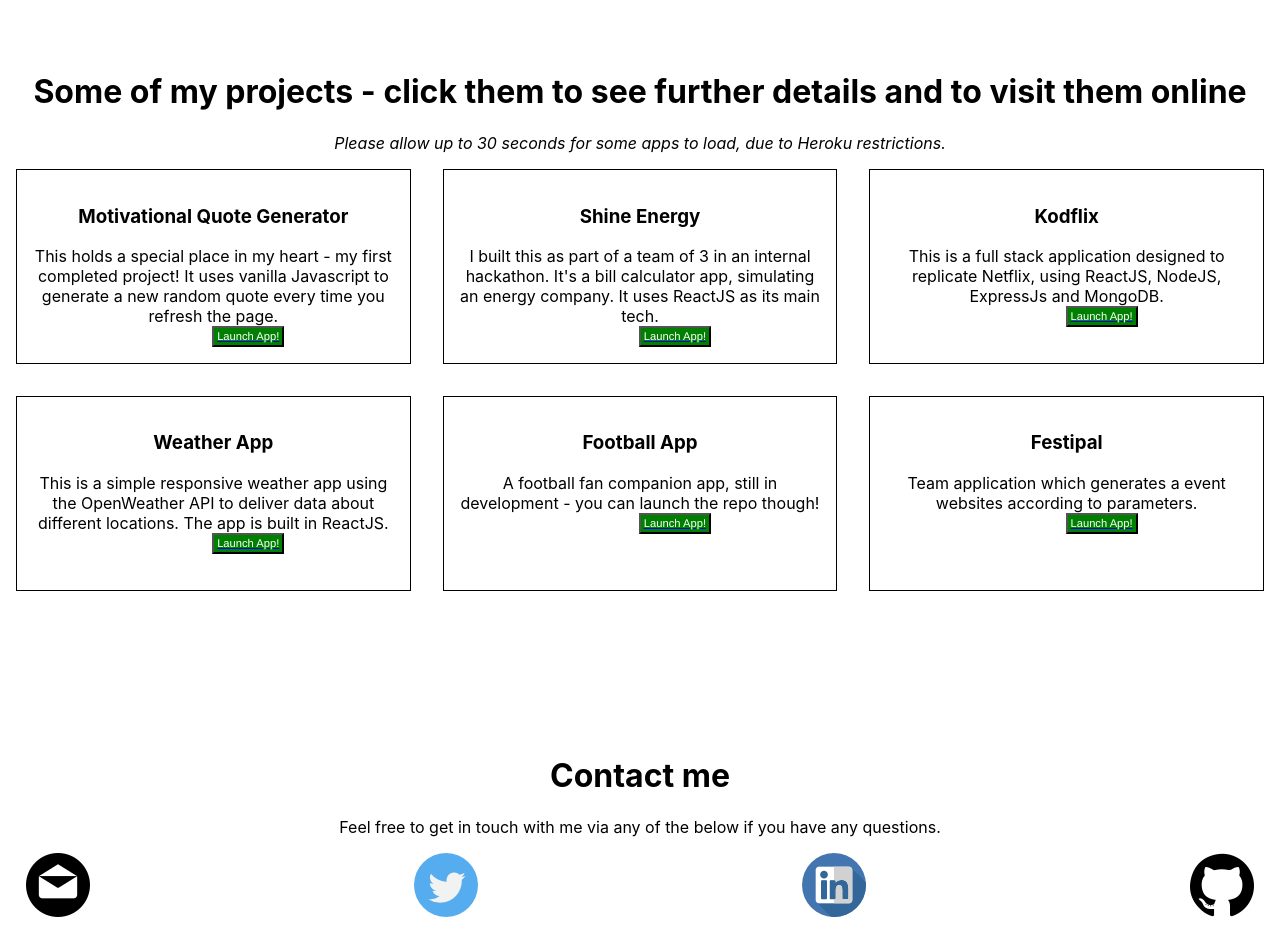
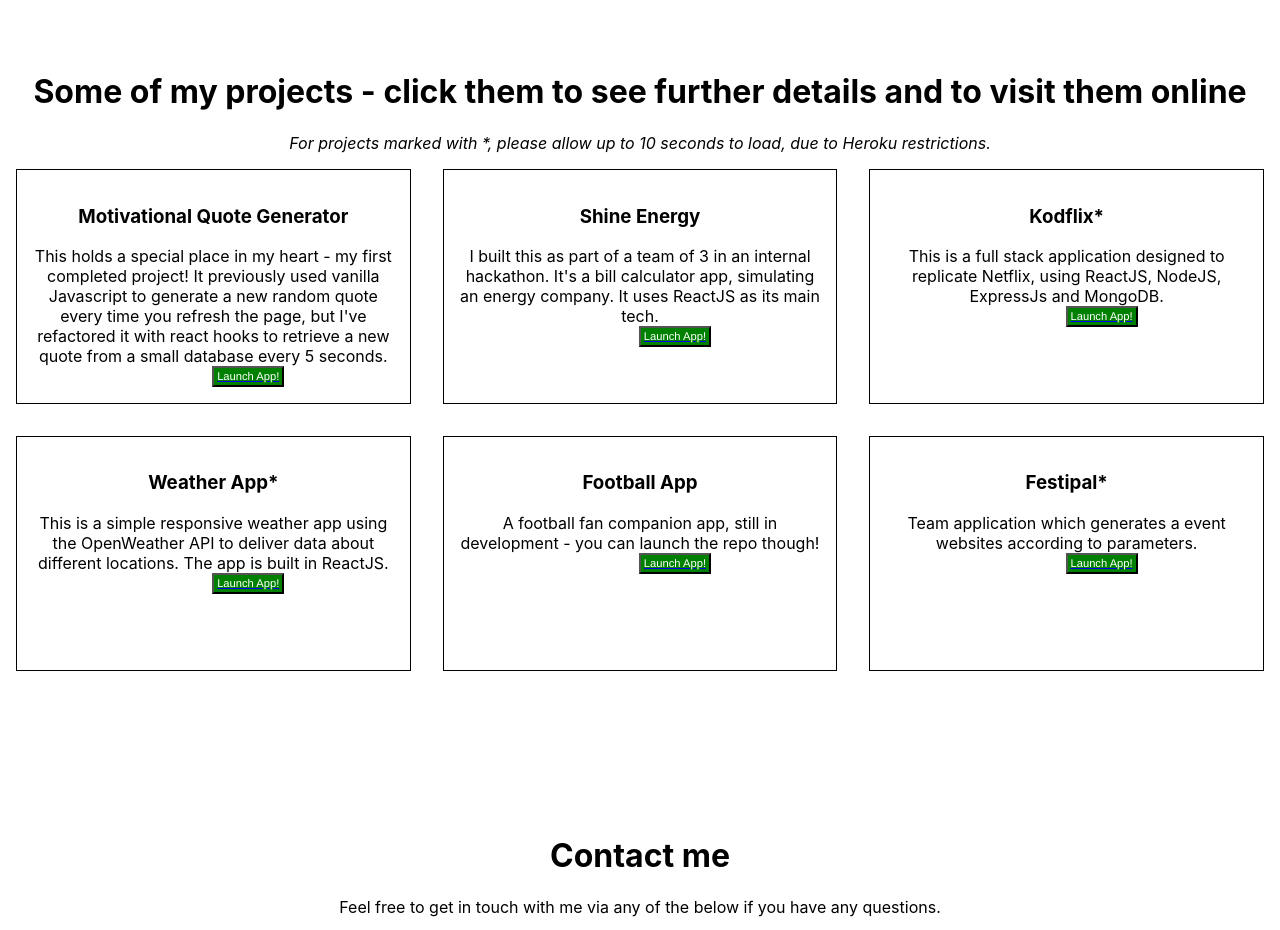
Before and after one commit to Reikon95/portfolio, a React (Create React App) app: page / in a window 1280 px wide. Shown: the part 1900-2830 px from the top of the page. Built offline with nearby package versions, Linux system fonts and the light colour scheme.

Commit message:
added new project links

```diff
--- a/src/App.js
+++ b/src/App.js
@@ -27,7 +27,7 @@
       </div>
       <div className="projects" id="projects">
         <h1>Some of my projects - click them to see further details and to visit them online</h1>
-        <em className="disclaimer">Please allow up to 30 seconds for some apps to load, due to Heroku restrictions.</em>
+        <em className="disclaimer">For projects marked with *, please allow up to 10 seconds to load, due to Heroku restrictions.</em>
       </div>
       <Projects/>
       <div className="contact" id="contact">
--- a/src/Projects.js
+++ b/src/Projects.js
@@ -9,9 +9,9 @@
         <div className="tileItem a">
         <h3>Motivational Quote Generator</h3>
         <div className="projectFurtherDetails">
-            This holds a special place in my heart - my first completed project! It uses vanilla Javascript to generate a new random quote
-            every time you refresh the page.
-            <a href="https://reikon95.github.io/MotivationalQuotes/" target="_blank"><button className="proButton">Launch App!</button></a>
+            This holds a special place in my heart - my first completed project! It previously used vanilla Javascript to generate a new random quote
+            every time you refresh the page, but I've refactored it with react hooks to retrieve a new quote from a small database every 5 seconds.
+            <a href="https://motivationalquotes.cameronjwblackwood.now.sh/" target="_blank"><button className="proButton">Launch App!</button></a>
         </div>
         </div>
         <div className="tileItem b">
@@ -22,14 +22,14 @@
         </div>
         </div>
         <div className="tileItem c">
-        <h3>Kodflix</h3>
+        <h3>Kodflix*</h3>
         <div className="projectFurtherDetails">
             This is a full stack application designed to replicate Netflix, using ReactJS, NodeJS, ExpressJs and MongoDB.
             <a href="https://kodflix-cjwb.herokuapp.com/" target="_blank"><button className="proButton">Launch App!</button></a>
         </div>
         </div>
         <div className="tileItem d">
-        <h3>Weather App</h3>
+        <h3>Weather App*</h3>
         <div className="projectFurtherDetails">
             This is a simple responsive weather app using the OpenWeather API to deliver data about different locations.
             The app is built in ReactJS.
@@ -44,7 +44,7 @@
         </div>
         </div>
             <div className="tileItem f">
-            <h3>Festipal</h3>
+            <h3>Festipal*</h3>
             <div className="projectFurtherDetails">
             Team application which generates a event websites according to parameters.
             <a href="https://festipal-kodiri.herokuapp.com/" target="_blank"><button className="proButton">Launch App!</button></a>
```
